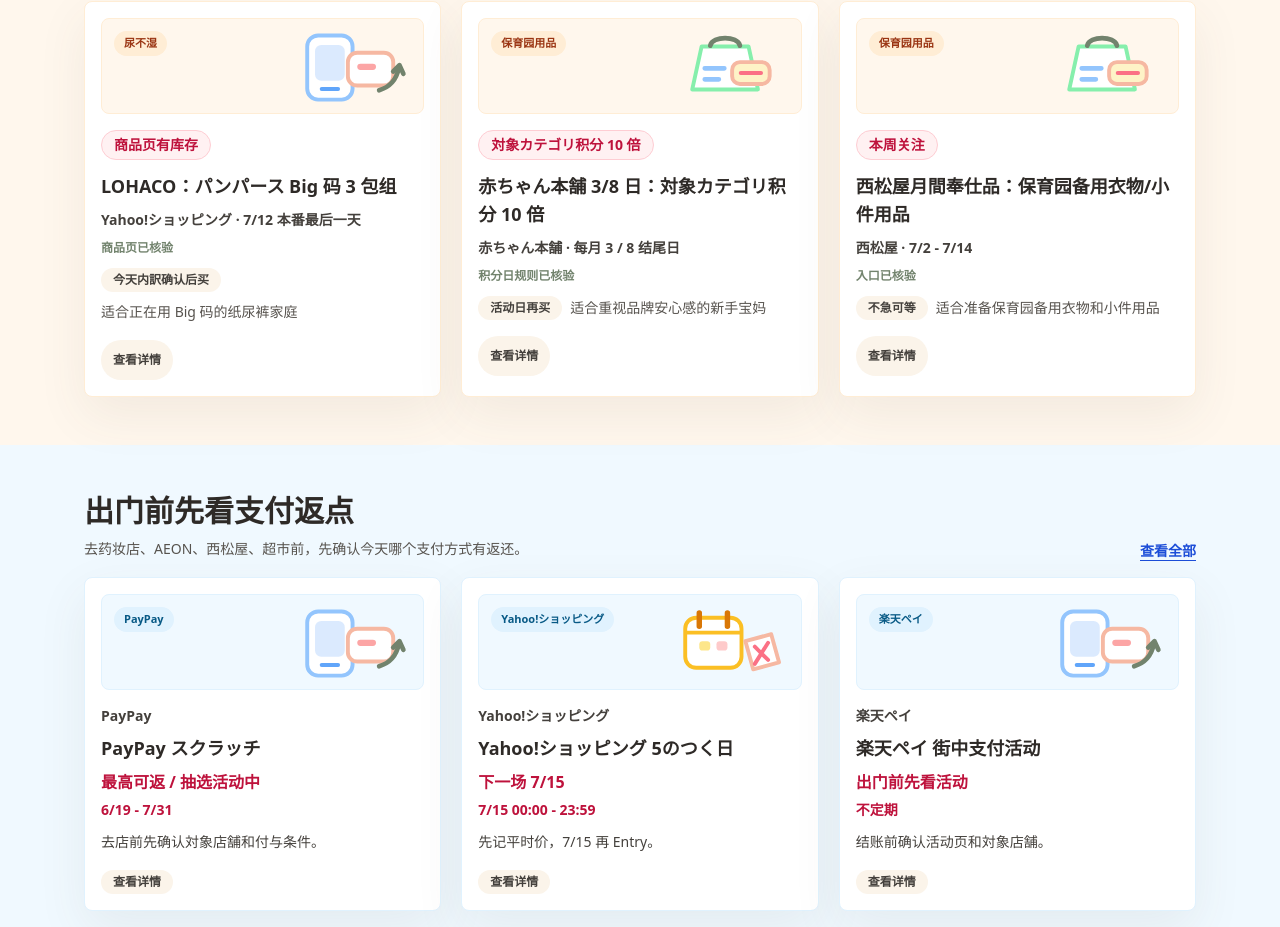
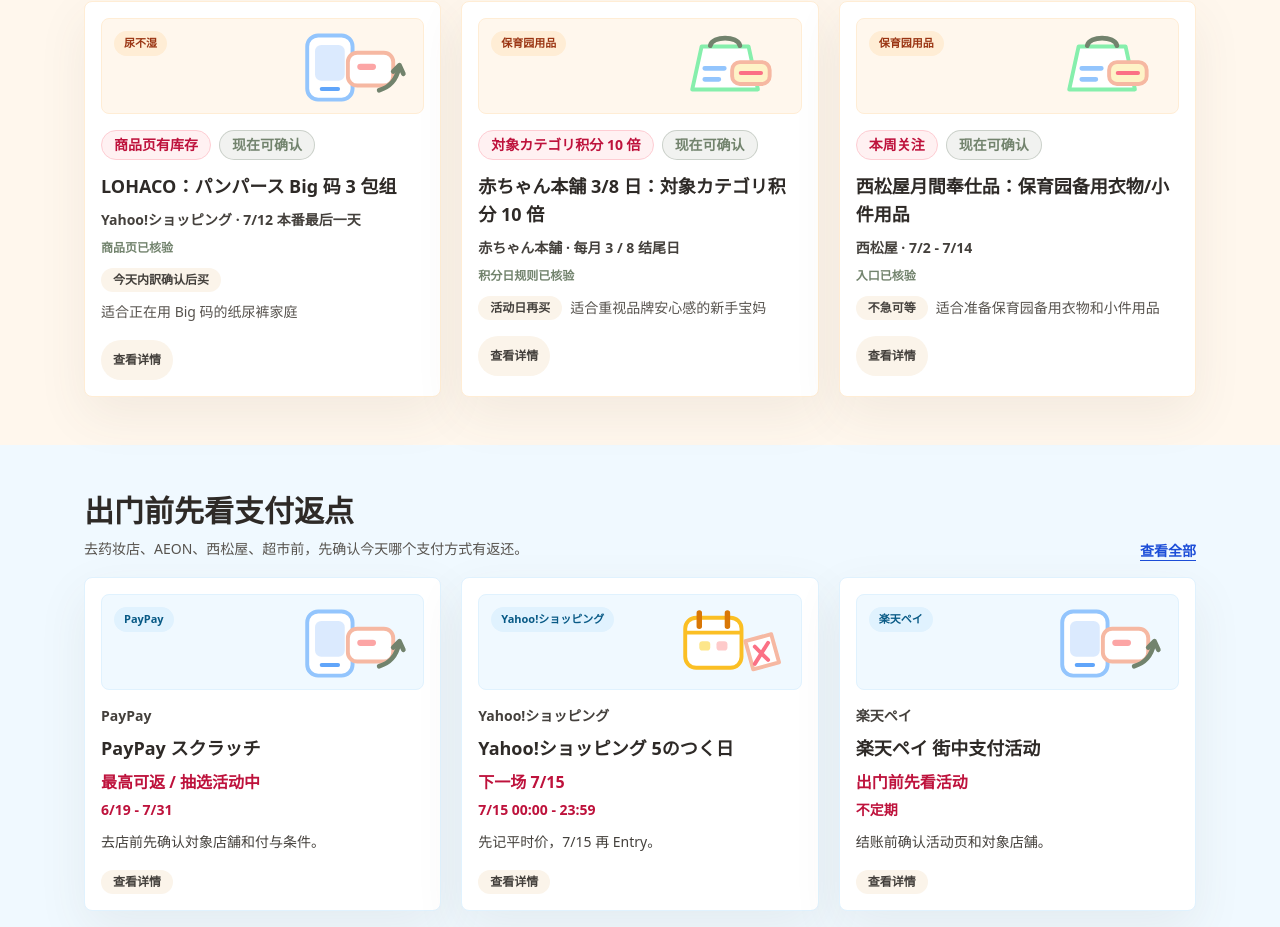
Before and after one commit to fengchuanli/mama-save-jp, a Next.js app: page / in a window 1280 px wide. Shown: the part 996-1923 px from the top of the page. Built offline with nearby package versions, Linux system fonts and the light colour scheme.

Commit message:
优化首页优惠状态提示

```diff
--- a/components/DealCard.tsx
+++ b/components/DealCard.tsx
@@ -4,6 +4,31 @@ import { CardVisual, getDealVisual } from "@/components/VisualMotif";
 
 const ctaClass =
   "inline-flex min-h-10 items-center justify-center whitespace-nowrap rounded-full bg-linen px-3 py-1 text-xs font-semibold text-stone-700 transition hover:bg-peach sm:justify-start";
+
+const dealStatusMeta: Record<
+  Deal["availabilityStatus"],
+  {
+    label: string;
+    className: string;
+  }
+> = {
+  active: {
+    label: "现在可确认",
+    className: "border-tea/30 bg-tea/10 text-tea"
+  },
+  expired: {
+    label: "等下一场",
+    className: "border-stone-200 bg-stone-50 text-stone-700"
+  },
+  unavailable: {
+    label: "暂不可买",
+    className: "border-rose-200 bg-rose-50 text-rose-700"
+  },
+  unknown: {
+    label: "待确认",
+    className: "border-amber-200 bg-amber-50 text-amber-700"
+  }
+};
 
 function MiniMeta({ label, value }: { label: string; value: string }) {
   return (
@@ -28,12 +53,19 @@ function BulletList({ items }: { items: string[] }) {
 }
 
 export function DealSummaryCard({ deal }: { deal: Deal }) {
+  const statusMeta = dealStatusMeta[deal.availabilityStatus];
+
   return (
     <article className="h-full rounded-lg border border-orange-100 bg-white p-4 shadow-soft sm:p-5">
       <CardVisual label={deal.category} tone="warm" variant={getDealVisual(deal)} />
+      <div className="flex flex-wrap gap-2">
         <p className="inline-flex rounded-full border border-rose-200 bg-rose-50 px-3 py-1 text-sm font-bold text-rose-700">
           {deal.highlight}
         </p>
+        <p className={`inline-flex rounded-full border px-3 py-1 text-sm font-bold ${statusMeta.className}`}>
+          {statusMeta.label}
+        </p>
+      </div>
       <h3 className="mt-3 text-lg font-semibold leading-7 text-ink">{deal.title}</h3>
       <div className="mt-3 grid grid-cols-1 gap-3 sm:grid-cols-2">
         <MiniMeta label="平台" value={deal.platform} />
@@ -55,12 +87,19 @@ export function DealSummaryCard({ deal }: { deal: Deal }) {
 }
 
 export function DealShelfCard({ deal }: { deal: Deal }) {
+  const statusMeta = dealStatusMeta[deal.availabilityStatus];
+
   return (
     <article className="h-full rounded-lg border border-orange-100 bg-white p-4 shadow-soft">
       <CardVisual label={deal.category} tone="warm" variant={getDealVisual(deal)} />
+      <div className="flex flex-wrap gap-2">
         <p className="inline-flex rounded-full border border-rose-200 bg-rose-50 px-3 py-1 text-sm font-bold text-rose-700">
           {deal.highlight}
         </p>
+        <p className={`inline-flex rounded-full border px-3 py-1 text-sm font-bold ${statusMeta.className}`}>
+          {statusMeta.label}
+        </p>
+      </div>
       <h3 className="mt-3 text-lg font-semibold leading-7 text-ink">{deal.title}</h3>
       <p className="mt-2 text-sm font-semibold leading-6 text-stone-700">
         {deal.platform} · {deal.shortPeriod}
@@ -80,6 +119,8 @@ export function DealShelfCard({ deal }: { deal: Deal }) {
 }
 
 export function DealCard({ deal }: { deal: Deal }) {
+  const statusMeta = dealStatusMeta[deal.availabilityStatus];
+
   return (
     <article id={deal.id} className="scroll-mt-24 rounded-lg border border-orange-100 bg-white p-4 shadow-soft sm:p-5">
       <CardVisual label={deal.category} tone="warm" variant={getDealVisual(deal)} />
@@ -90,9 +131,14 @@ export function DealCard({ deal }: { deal: Deal }) {
           </p>
           <h3 className="mt-3 text-lg font-semibold leading-7 text-ink sm:text-xl">{deal.title}</h3>
         </div>
+        <div className="flex flex-wrap gap-2 sm:justify-end">
+          <span className={`w-fit whitespace-nowrap rounded-full border px-3 py-1 text-xs font-semibold ${statusMeta.className}`}>
+            {statusMeta.label}
+          </span>
           <span className="w-fit whitespace-nowrap rounded-full bg-linen px-3 py-1 text-xs font-semibold text-stone-700">
             {deal.recommendationLabel}
           </span>
+        </div>
       </div>
 
       <div className="mt-4 grid grid-cols-1 gap-3 rounded-lg bg-cream p-3 sm:grid-cols-2 lg:grid-cols-4">
```
Also changed, not shown: 1 other file (tests, documents, lock files or other folders). Lines whose indentation alone changed are shown as unchanged.
